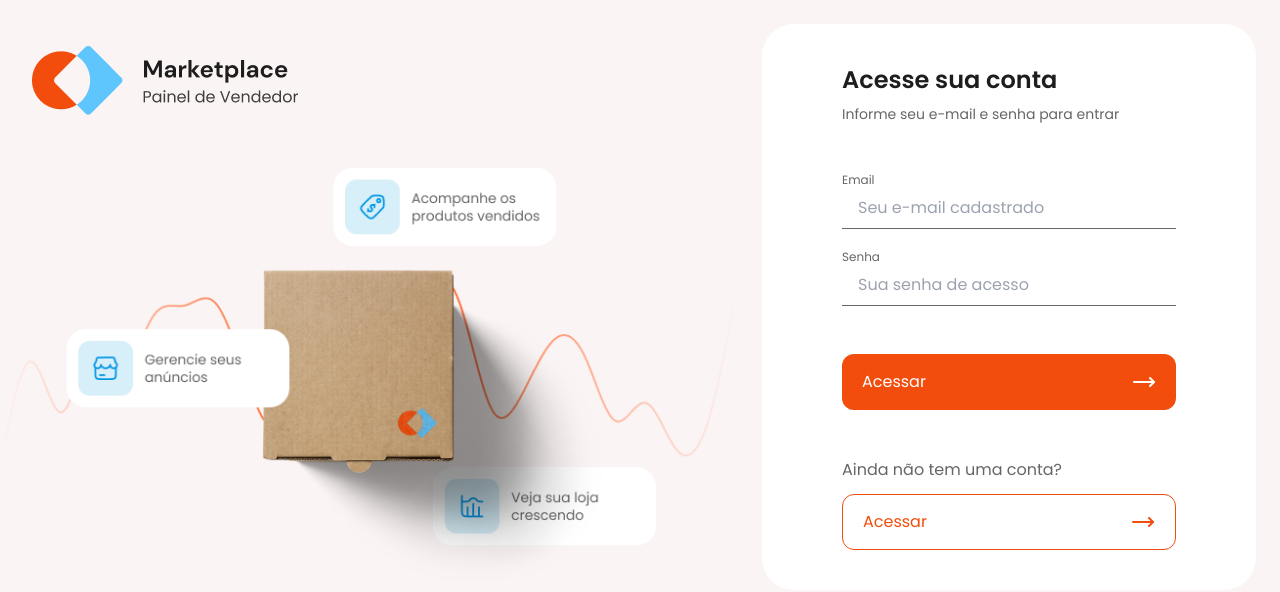
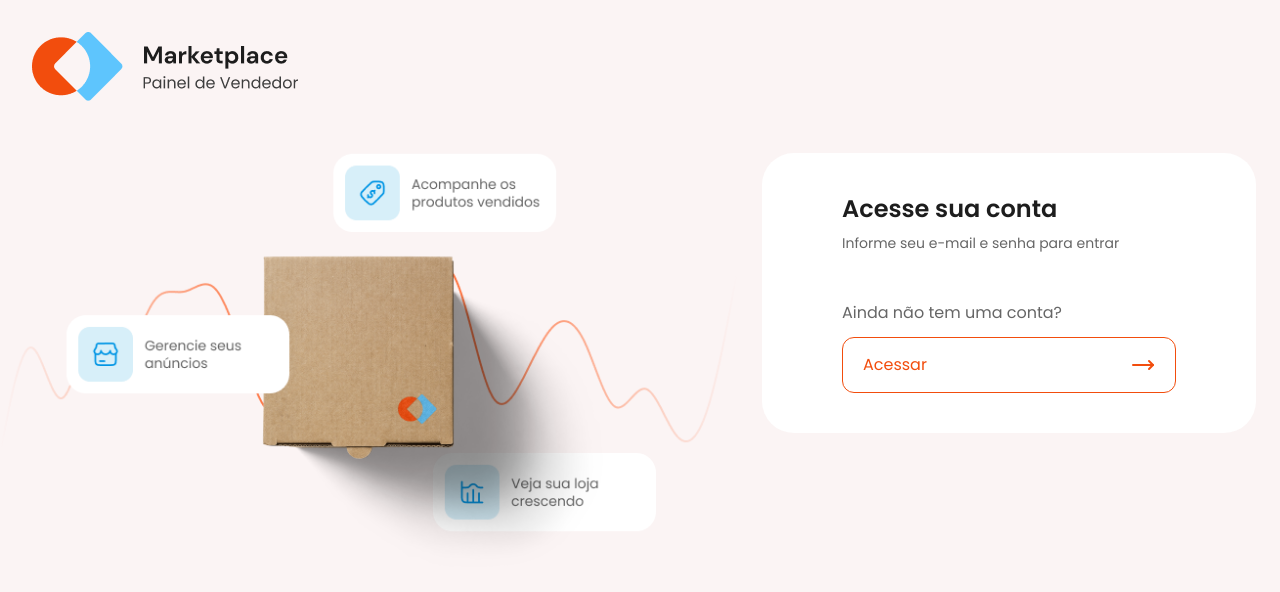
Before and after one commit to cesar7722a/Gestao-de-Marktplace, a React (Vite) app: page / in a window 1280 px wide. Shown: the top 592 px of the page. Built offline with nearby package versions, Linux system fonts and the light colour scheme.

Commit message:
feat:criando component FormLogin

```diff
--- /dev/null
+++ b/src/components/FormLogin.tsx
@@ -0,0 +1,36 @@
+export function FormLogin() {
+  return (
+    <form action="" className="space-y-12">
+      <div className="space-y-5">
+        <label htmlFor="" className="flex flex-col text-[#666666] text-xs">
+          Email
+          <span className="flex gap-2 px-2 py-2 border border-r-0 border-t-0 border-l-0 border-[#666666]">
+            <Mail className="size-6 text-[#949494]" />
+            <input
+              type="email"
+              placeholder="Seu e-mail cadastrado"
+              className="text-base flex-1 outline-none text-[#949494]"
+            />
+          </span>
+        </label>
+
+        <label htmlFor="" className="flex flex-col text-[#666666] text-xs">
+          Senha
+          <span className="flex gap-2 px-2 py-2 border border-r-0 border-t-0 border-l-0 border-[#666666]">
+            <KeyRound className="size-6 text-[#949494]" />
+            <input
+              type="email"
+              placeholder="Sua senha de acesso"
+              className="text-base flex-1 outline-none text-[#949494]"
+            />
+            <Eye className="size-6 text-[#666666]" />
+          </span>
+        </label>
+      </div>
+      <button className="px-5 rounded-xl h-14 flex justify-between bg-[#F24D0D] w-full items-center text-white">
+        <span>Acessar</span>
+        <MoveRight className="size-6" />
+      </button>
+    </form>
+  );
+}
--- a/src/pages/CardLogin.tsx
+++ b/src/pages/CardLogin.tsx
@@ -1,4 +1,4 @@
-import { Eye, KeyRound, Mail, MoveRight } from "lucide-react";
+import { MoveRight } from "lucide-react";
 
 export function CardLogin() {
   return (
@@ -14,44 +14,6 @@ export function CardLogin() {
                 Informe seu e-mail e senha para entrar
               </h2>
             </div>
-            <form action="" className="space-y-12">
-              <div className="space-y-5">
-                <label
-                  htmlFor=""
-                  className="flex flex-col text-[#666666] text-xs"
-                >
-                  Email
-                  <span className="flex gap-2 px-2 py-2 border border-r-0 border-t-0 border-l-0 border-[#666666]">
-                    <Mail className="size-6 text-[#949494]" />
-                    <input
-                      type="email"
-                      placeholder="Seu e-mail cadastrado"
-                      className="text-base flex-1 outline-none text-[#949494]"
-                    />
-                  </span>
-                </label>
-
-                <label
-                  htmlFor=""
-                  className="flex flex-col text-[#666666] text-xs"
-                >
-                  Senha
-                  <span className="flex gap-2 px-2 py-2 border border-r-0 border-t-0 border-l-0 border-[#666666]">
-                    <KeyRound className="size-6 text-[#949494]" />
-                    <input
-                      type="email"
-                      placeholder="Sua senha de acesso"
-                      className="text-base flex-1 outline-none text-[#949494]"
-                    />
-                    <Eye className="size-6 text-[#666666]" />
-                  </span>
-                </label>
-              </div>
-              <button className="px-5 rounded-xl h-14 flex justify-between bg-[#F24D0D] w-full items-center text-white">
-                <span>Acessar</span>
-                <MoveRight className="size-6" />
-              </button>
-            </form>
           </div>
           <div className="space-y-3">
             <h3 className="text-base text-[#666666]">
```
